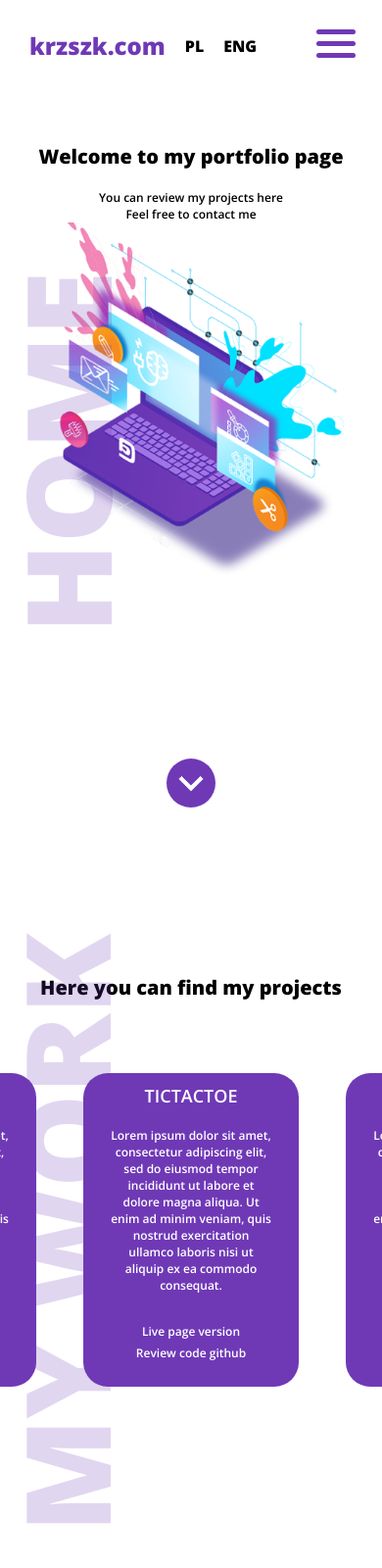
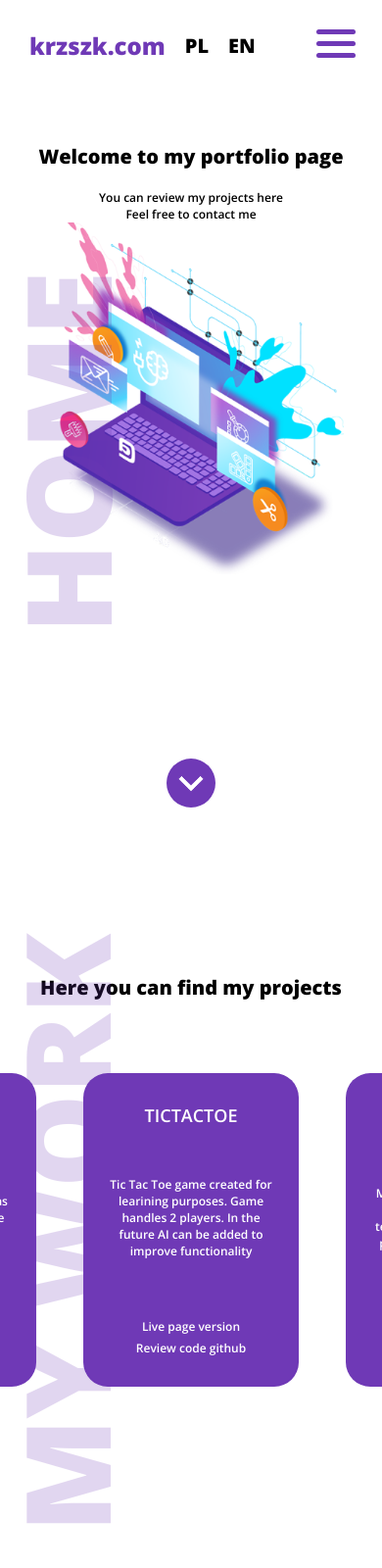
Before and after one commit to krzszk96/PortfolioPurple, a plain HTML site: page index.html in a window 390 px wide. Shown: the top 1600 px of the page at 98% size. Drawn offline with nearby package versions, Linux system fonts and the light colour scheme.

Commit message:
second language added

```diff
--- a/index.html
+++ b/index.html
@@ -13,8 +13,10 @@
     <div class="scroll-button"><img src="./images/arrdown.png"></div>
     <div class="logo-wrap">
       <div class="logo showLogo">krzszk.com</div>
-      <div class="language-pl" id="pl">PL</div>
-      <div class="language-eng" id="eng">ENG</div>
+      <div class="language-wrap">
+        <div class="language" id="pl" language='polish'><a href="#" >PL</a></div>
+        <div class="language" id="eng" language='english'>EN</div>
+      </div>
     </div>
 
     <nav>
@@ -24,9 +26,9 @@
           <div class="line"></div>
         </div>
         <ul class="nav-links">
-          <li><a href="#home">HOME</a></li>
-          <li><a href="#mywork">MY WORK</a></li>
-          <li><a href="#contact">CONTACT</a></li>
+          <li ><a href="#home" class="menu-home">HOME</a></li>
+          <li><a href="#mywork" class="menu-work">MY WORK</a></li>
+          <li><a href="#contact" class="menu-contact">CONTACT</a></li>
         </ul>
     </nav>
     <div class="home-container">
@@ -45,33 +47,43 @@
       <div class="main-carousel" data-flickity='{ "freeScroll": true, "initialIndex": 2, "pageDots": false, "prevNextButtons": false }'>
         <div class="carousel-cell">
           <div class="card-title">MAKEUP PAGE</div>
-          <div class="card-description">Lorem ipsum dolor sit amet, consectetur adipiscing elit, sed do eiusmod tempor incididunt ut labore et dolore magna aliqua. Ut enim ad minim veniam, quis nostrud exercitation ullamco laboris nisi ut aliquip ex ea commodo consequat.</div>
-          <div class="card-link">Live page version</div>
-          <div class="card-link">Review code github</div>
+          <div class="card-description dsc1">Simple makeup businness page layout. Page contains services gallery, pricing and visits booking calendar. Project will be still developed.</div>
+          <div>
+            <div class="card-link "><a class="first-link" href="http://test.krzszk.com/" >Live page version</a></div>
+            <div class="card-link" id="bottom-link"><a class="second-link" href="https://github.com/krzszk96/KLAUDIA_WLODARZ_MAKEUP">Review code github</a></div>
+          </div>
         </div>
         <div class="carousel-cell">
           <div class="card-title">TREEHOUSE</div>
-          <div class="card-description">Lorem ipsum dolor sit amet, consectetur adipiscing elit, sed do eiusmod tempor incididunt ut labore et dolore magna aliqua. Ut enim ad minim veniam, quis nostrud exercitation ullamco laboris nisi ut aliquip ex ea commodo consequat.</div>
-          <div class="card-link">Live page version</div>
-          <div class="card-link">Review code github</div>
+          <div class="card-description dsc2">Landing page for any business. This template was created from psd file. Page created for learingn purposes</div>
+          <div>
+            <div class="card-link"><a class="first-link" href="https://krzszk96.github.io/" >Live page version</a></div>
+            <div class="card-link" id="bottom-link"><a class="second-link" href="https://github.com/krzszk96/krzszk96.github.io">Review code github</a></div>
+          </div>
         </div>
         <div class="carousel-cell">
           <div class="card-title">TICTACTOE</div>
-          <div class="card-description">Lorem ipsum dolor sit amet, consectetur adipiscing elit, sed do eiusmod tempor incididunt ut labore et dolore magna aliqua. Ut enim ad minim veniam, quis nostrud exercitation ullamco laboris nisi ut aliquip ex ea commodo consequat.</div>
-          <div class="card-link">Live page version</div>
-          <div class="card-link">Review code github</div>
+          <div class="card-description dsc3">Tic Tac Toe game created for learining purposes. Game handles 2 players. In the future AI can be added to improve functionality</div>
+          <div>
+            <div class="card-link"><a class="first-link" href="https://krzszk96.github.io/TicTacToe-Game/" >Live page version</a></div>
+            <div class="card-link" id="bottom-link"><a class="second-link" href="https://github.com/krzszk96/TicTacToe-Game">Review code github</a></div>
+          </div>
         </div>
         <div class="carousel-cell">
           <div class="card-title">OLD PORTFOLIO</div>
-          <div class="card-description">Lorem ipsum dolor sit amet, consectetur adipiscing elit, sed do eiusmod tempor incididunt ut labore et dolore magna aliqua. Ut enim ad minim veniam, quis nostrud exercitation ullamco laboris nisi ut aliquip ex ea commodo consequat.</div>
-          <div class="card-link">Live page version</div>
-          <div class="card-link">Review code github</div>
+          <div class="card-description dsc4">My previous portfolio page. This page was used as a template for current purple page. Sligtly worse design.</div>
+          <div>
+            <div class="card-link"><a class="first-link">Live page version</a></div>
+            <div class="card-link" id="bottom-link"><a class="second-link" href="https://github.com/krzszk96/TicTacToe-Game">Review code github</a></div>
+          </div>
         </div>
         <div class="carousel-cell">
           <div class="card-title">RATES API</div>
-          <div class="card-description">Lorem ipsum dolor sit amet, consectetur adipiscing elit, sed do eiusmod tempor incididunt ut labore et dolore magna aliqua. Ut enim ad minim veniam, quis nostrud exercitation ullamco laboris nisi ut aliquip ex ea commodo consequat.</div>
-          <div class="card-link">Live page version</div>
-          <div class="card-link">Review code github</div>
+          <div class="card-description dsc5">Coming soon!</div>
+          <div>
+            <div class="card-link"><a class="first-link">Live page version</a></div>
+            <div class="card-link" id="bottom-link"><a class="second-link">Review code github</a></div>
+          </div>
         </div>
       </div>
     </div>
@@ -82,9 +94,9 @@
       <div class="work-title" id="contact-title">Here you can contact me</div>
       <form action="">
         <input type="text" id="message-title" name="msg-title" placeholder="Type Title here"/>
-        <input type="text" id="mail=to" name="m-to" placeholder="Type Your e-mail here"/>
+        <input type="text" id="mail" name="m-to" placeholder="Type Your e-mail here"/>
         <textarea id="message-content" name="msg-content" placeholder="Type Your message to me here" rows="4" cols="50"></textarea>
-        <input type="submit" value="SEND" />
+        <input type="submit" id="btnSend" value="SEND"  />
       </form>
     </div>
     <footer>
--- a/styles.scss
+++ b/styles.scss
@@ -9,6 +9,7 @@ $purpleDark: #4a29ac;
 html,
 body {
   scroll-behavior: smooth;
+  -webkit-tap-highlight-color: transparent;
 }
 section {
   position: relative;
@@ -32,8 +33,10 @@ nav {
   display: flex;
   margin: 30px 0 -65px 30px;
 }
-.language-pl,
-.language-eng {
+.language-wrap {
+  display: flex;
+}
+.language {
   display: flex;
   justify-content: center;
   align-items: center;
@@ -41,7 +44,8 @@ nav {
   font-size: 20px;
   font-weight: 800;
   cursor: pointer;
-  &:hover {
+  -webkit-tap-highlight-color: transparent;
+  &:active {
     transform: scale(1.2);
   }
 }
@@ -50,6 +54,10 @@ nav {
 }
 #eng {
   margin-left: 20px;
+}
+.language a {
+  text-decoration: none;
+  color: #000;
 }
 div.scroll-button {
   position: fixed;
@@ -61,10 +69,11 @@ div.scroll-button {
   right: 50%;
   margin-bottom: 20px;
   margin-right: -25px;
+  cursor: pointer;
+  -webkit-tap-highlight-color: transparent;
   z-index: 5; //change all indexes to one more
   &:hover {
     background-color: $purpleDark;
-    cursor: pointer;
   }
 }
 .scroll-button img {
@@ -121,6 +130,19 @@ ul li {
 }
 //*NAVIGATION MOBILE*//
 @media screen and (max-width: 768px) {
+  div.scroll-button {
+    &:hover {
+      background-color: $purpleTheme;
+    }
+  }
+  .scroll-button img {
+    &:hover {
+      transform: scale(1);
+    }
+    &:active {
+      transform: scale(1.2);
+    }
+  }
   .language-pl,
   .language-eng {
     font-size: 14px;
@@ -302,6 +324,9 @@ ul li {
   margin-bottom: 50px;
 }
 .carousel-cell {
+  display: flex !important;
+  flex-direction: column;
+  justify-content: space-between !important;
   background: $purpleTheme;
   width: 300px;
   height: 400px;
@@ -315,6 +340,7 @@ ul li {
   color: #fff;
   font-size: 24px;
   text-align: center;
+  margin-top: 20px;
 }
 .card-description {
   font-family: "Open Sans";
@@ -329,10 +355,17 @@ ul li {
   font-size: 14px;
   text-align: center;
   margin: 0 15px 5px 15px;
+}
+.card-link a {
+  text-decoration: none;
+  color: #fff;
   cursor: pointer;
   &:hover {
     color: #000;
   }
+}
+#bottom-link {
+  margin-bottom: 20px;
 }
 //*MYWORK SECTION TABLET*//
 @media screen and (max-width: 768px) {
```
Also changed, not shown: styles.css, 1 other file.
